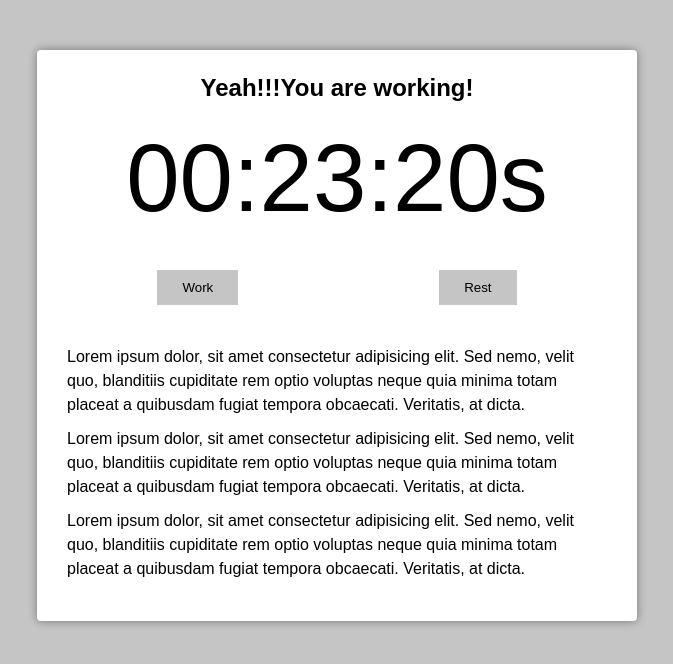
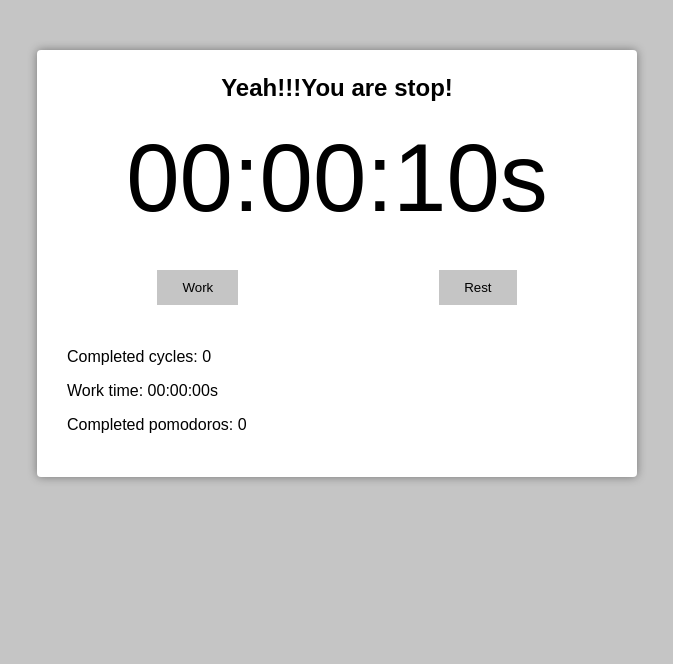
Before and after one commit to cristovaofabio/Pomodoro, a React (Create React App) app: page / in a window 1280 px wide. Shown: the top 664 px of the page, without its empty margins (303-976 px from the left). Built offline with nearby package versions, Linux system fonts and the light colour scheme; the HTML template or start-up script is replaced by a standard one.

Commit message:
pomodoro logic

```diff
--- a/src/App.tsx
+++ b/src/App.tsx
@@ -5,9 +5,9 @@ function App() {
     return (
         <div className="container">
             <PomodoroTimer
-                pomodoroTime={1400}
-                shortRestTime={300}
-                longRestTime={900}
+                pomodoroTime={10}
+                shortRestTime={2}
+                longRestTime={5}
                 cycles={4}
             />
         </div>
--- a/src/components/pomodoro-timer.tsx
+++ b/src/components/pomodoro-timer.tsx
@@ -1,5 +1,6 @@
-import React, { useEffect } from "react";
+import React, { useEffect, useState, useCallback } from "react";
 import { useInterval } from "../hooks/use-interval";
+import { formatTime } from "../utils/second-to-time";
 import { Button } from "./button";
 import { Timer } from "./timer";
 
@@ -17,35 +18,32 @@ interface Props {
 }
 
 export function PomodoroTimer(props: Props): JSX.Element {
-    const [mainTime, setMainTime] = React.useState(props.pomodoroTime);
-    const [timeCounting, setTimeCounting] = React.useState(false);
-    const [working, setWorking] = React.useState(false);
-    const [resting, setResting] = React.useState(false);
+    const [mainTime, setMainTime] = useState(props.pomodoroTime);
+    const [timeCounting, setTimeCounting] = useState(false);
+    const [working, setWorking] = useState(false);
+    const [resting, setResting] = useState(false);
+    const [cyclesCountManager, setCyclesCountManager,] = useState(
+        new Array(props.cycles).fill(true),
+    );
 
-    useEffect(() => {
-        if (working) {
-            document.body.classList.remove('resting');
-            document.body.classList.add('working');
-        }
-        if (resting) {
-            document.body.classList.remove('working');
-            document.body.classList.add('resting');
-        };
-    }, [working, resting]);
+    const [completedCycles, setCompletedCycles] = useState(0);
+    const [fullWorkingTime, setFullWorkingTime] = useState(0);
+    const [numberOfPomodoros, setNumberOfPomodoros] = useState(0);
 
     useInterval(() => {
         setMainTime(mainTime - 1);
+        if (working) setFullWorkingTime(fullWorkingTime + 1);
     }, timeCounting ? 1000 : null);
 
-    const configureWork = () => {
+    const configureWork = useCallback(() => {
         setTimeCounting(true);
         setWorking(true);
         setResting(false);
         setMainTime(props.pomodoroTime);
         audioStartWorking.play();
-    }
+    }, [setTimeCounting, setWorking, setResting, setMainTime, props.pomodoroTime]);
 
-    const configureRest = (Long: boolean) => {
+    const configureRest = useCallback((Long: boolean) => {
         setTimeCounting(true);
         setWorking(false);
         setResting(true);
@@ -57,11 +55,39 @@ export function PomodoroTimer(props: Props): JSX.Element {
         }
 
         audioFinishWorking.play();
-    }
+    }, [setTimeCounting, setWorking, setResting, setMainTime, props.longRestTime, props.shortRestTime]);
+
+    useEffect(() => {
+        if (working) {
+            document.body.classList.remove('resting');
+            document.body.classList.add('working');
+        }
+        if (resting) {
+            document.body.classList.remove('working');
+            document.body.classList.add('resting');
+        }
+
+        if (mainTime > 0) return;
+
+        if (working && cyclesCountManager.length > 0) {
+            configureRest(false);
+            cyclesCountManager.pop();
+        } else if (working && cyclesCountManager.length <= 0) {
+            configureRest(true);
+            setCyclesCountManager(new Array(props.cycles - 1).fill(true));
+            setCompletedCycles(completedCycles + 1);
+        }
+
+        if (working) setNumberOfPomodoros(numberOfPomodoros + 1);
+        if (resting) configureWork();
+
+    }, [ working, resting, mainTime, cyclesCountManager, setCyclesCountManager,
+        numberOfPomodoros, completedCycles, configureRest, configureWork, props.cycles,
+    ]);
 
     return (
         <div className="pomodoro">
-            <h2>Yeah!!!You are working!</h2>
+            <h2>Yeah!!!You are {working ? 'working': (resting ? 'resting' : 'stop')}!</h2>
             <Timer mainTime={mainTime}></Timer>
 
             <div className="controls">
@@ -74,9 +100,9 @@ export function PomodoroTimer(props: Props): JSX.Element {
             </div>
 
             <div className="details">
-                <p>Lorem ipsum dolor, sit amet consectetur adipisicing elit. Sed nemo, velit quo, blanditiis cupiditate rem optio voluptas neque quia minima totam placeat a quibusdam fugiat tempora obcaecati. Veritatis, at dicta.</p>
-                <p>Lorem ipsum dolor, sit amet consectetur adipisicing elit. Sed nemo, velit quo, blanditiis cupiditate rem optio voluptas neque quia minima totam placeat a quibusdam fugiat tempora obcaecati. Veritatis, at dicta.</p>
-                <p>Lorem ipsum dolor, sit amet consectetur adipisicing elit. Sed nemo, velit quo, blanditiis cupiditate rem optio voluptas neque quia minima totam placeat a quibusdam fugiat tempora obcaecati. Veritatis, at dicta.</p>
+                <p>Completed cycles: {completedCycles}</p>
+                <p>Work time: {formatTime(fullWorkingTime)}</p>
+                <p>Completed pomodoros: {numberOfPomodoros}</p>
             </div>
         </div>
     );
```
